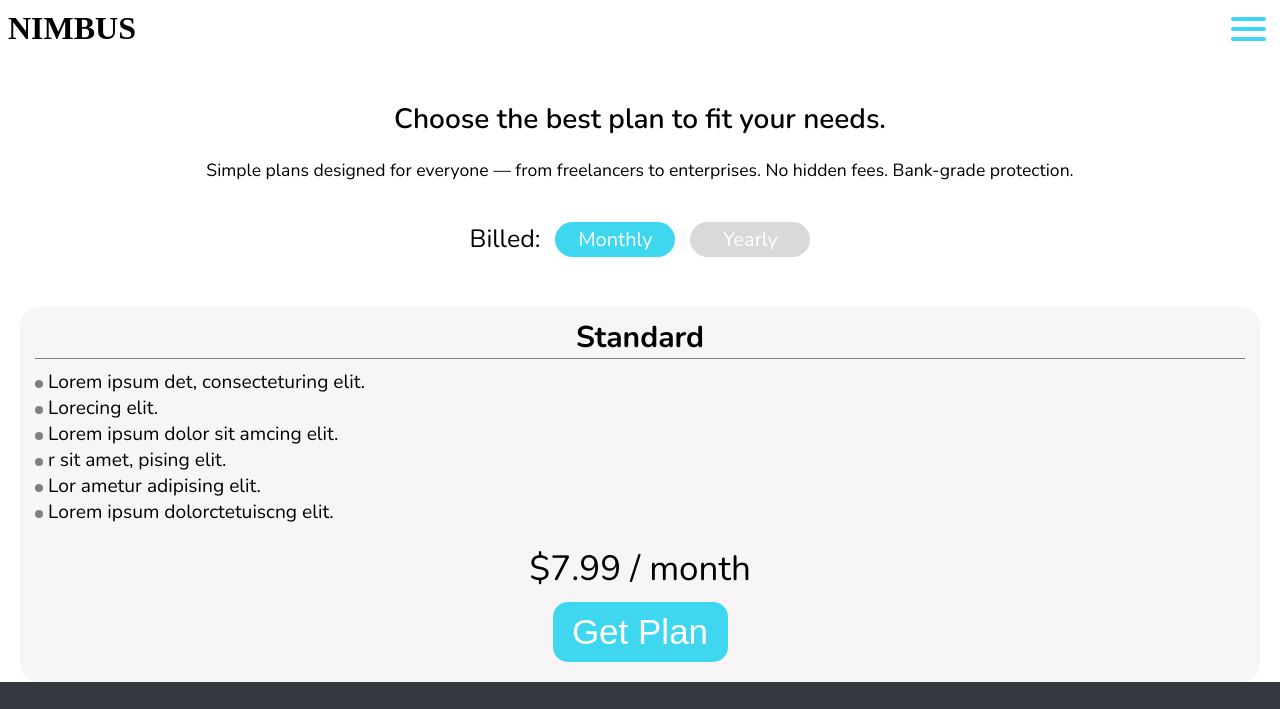
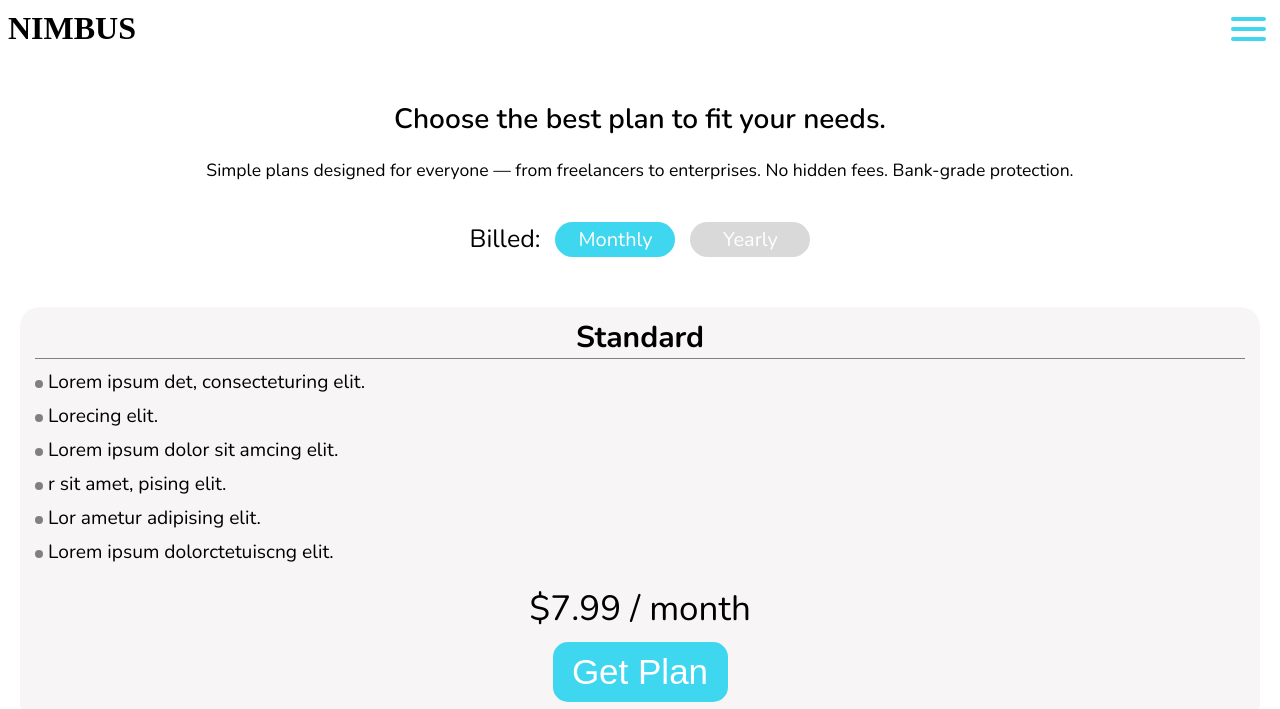
Before and after one commit to natoriamilligan/Nimbus, a plain HTML site: page pricing.html in a window 1280 px wide. Shown: the top 709 px of the page. Drawn offline with nearby package versions, Linux system fonts and the light colour scheme.

Commit message:
added margin on the bottom of pricing page container

```diff
--- a/style.css
+++ b/style.css
@@ -251,7 +251,7 @@ footer a {
 /*Pricing page styling*/
 
 #pricing-container {
-    padding: 0 20px 0 20px;
+    padding: 0 20px 40px 20px;
 }
 
 #pricing-title {
@@ -330,6 +330,12 @@ footer a {
     margin-right: 5px;
 }
 
+.pricing-features-list {
+    display: flex;
+    flex-direction: column;
+    gap: 8px;
+}
+
 .pricing-features-list > li {
     list-style-type: none;
     font-size: 1.2rem;
```
